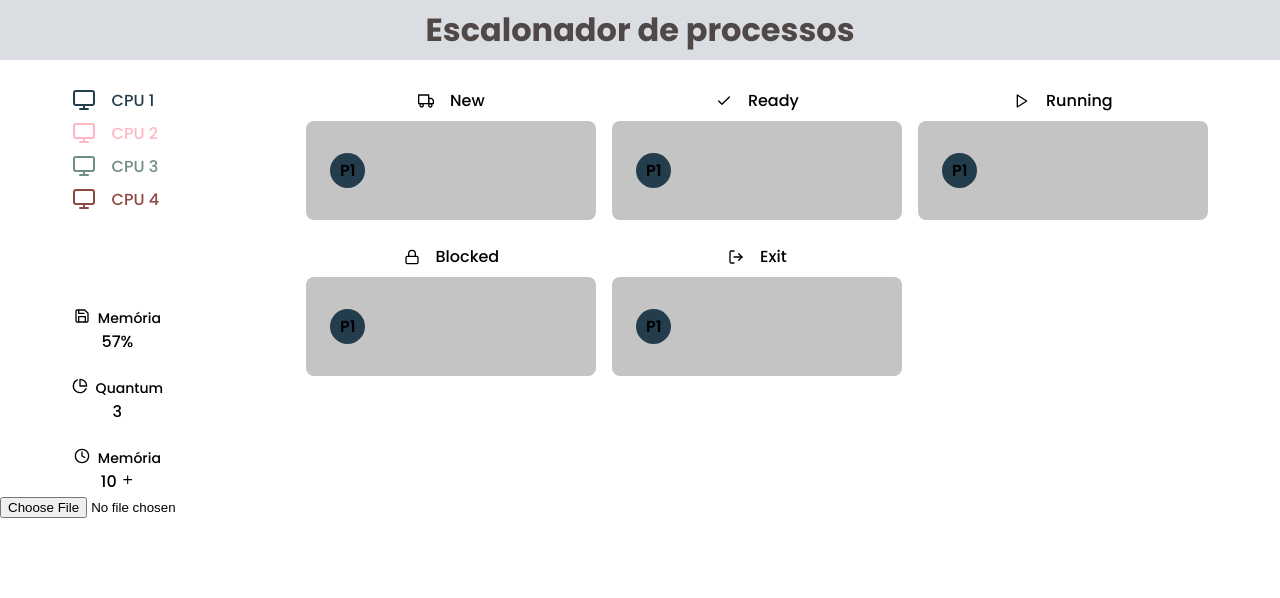
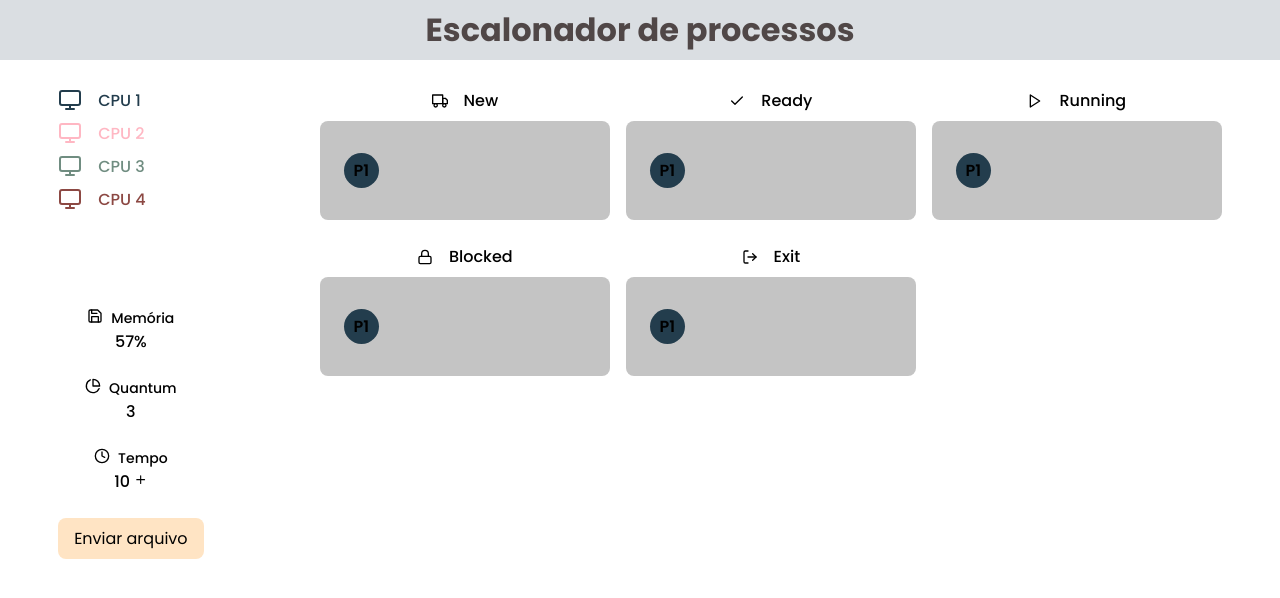
Before and after one commit to JonatasP2A/escalonador, a React (Create React App) app: page / in a window 1280 px wide. Shown: the top 598 px of the page. Built offline with nearby package versions, Linux system fonts and the light colour scheme.

Commit message:
add: input file

```diff
--- a/package.json
+++ b/package.json
@@ -6,6 +6,7 @@
     "@testing-library/jest-dom": "^4.2.4",
     "@testing-library/react": "^9.3.2",
     "@testing-library/user-event": "^7.1.2",
+    "axios": "^0.20.0",
     "react": "^16.13.1",
     "react-dom": "^16.13.1",
     "react-icons": "^3.11.0",
--- a/src/App.js
+++ b/src/App.js
@@ -48,7 +48,7 @@ const App = () => {
             <div className="info">
               <div className="info-header">
                 <FiClock />
-                <h2>Memória</h2>
+                <h2>Tempo</h2>
               </div>
               <div className="increment-time">
                 <h3>10</h3>
@@ -56,6 +56,11 @@ const App = () => {
                   <FiPlus />
                 </button>
               </div>
+            </div>
+
+            <div  className="info">
+              <label for="arquivo">Enviar arquivo</label>
+              <input type="file" onChange={(e) => showFile(e)} id="arquivo" />
             </div>
           </div>
         </div>
@@ -67,9 +72,6 @@ const App = () => {
           <Box name="Exit" />
         </div>
       </div>
-      <div>
-        <input type="file" onChange={(e) => showFile(e)} />
-      </div>
     </div>
   );
 }
--- a/src/styles.css
+++ b/src/styles.css
@@ -63,6 +63,18 @@ body {
   cursor: pointer;
 }
 
+input[type="file"] {
+  display: none;
+}
+
+label {
+  background-color: bisque;
+  border-radius: 8px;
+  color: #000;
+  padding: 8px 16px;
+  cursor: pointer;
+}
+
 .containerBox {
   display: grid;
   grid-template-columns: 1fr 1fr 1fr;
```
Also changed, not shown: 1 other file (tests, documents, lock files or other folders).
